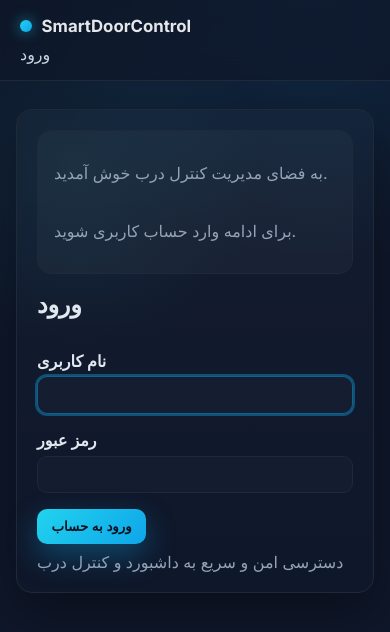
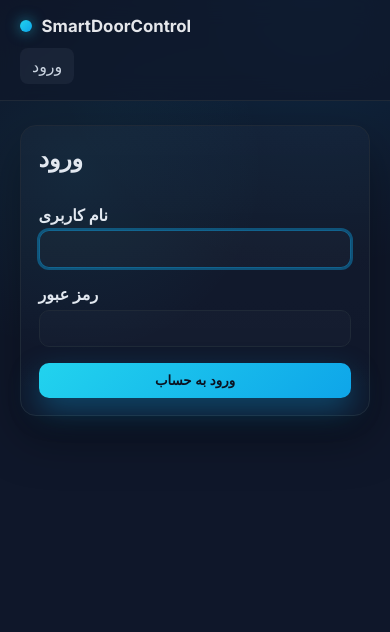
Before and after one commit to ErfanTavana/SmartDoorControl, a Django app: page /accounts/login/ in a window 390 px wide. Shown: the top 632 px of the page. Run offline with Django 5.2, Linux system fonts and the light colour scheme.

Commit message:
Improve responsive UI and PWA assets

```diff
--- a/templates/access/access_logs.html
+++ b/templates/access/access_logs.html
@@ -6,8 +6,7 @@
         <h1>گزارش دسترسی‌ها</h1>
         <span class="badge">{{ household.title }}</span>
     </div>
-    <p class="muted">تاریخچه کامل تلاش‌های ورود و دلایل رد یا تایید دسترسی.</p>
-
+    <div class="table-container">
         <table>
             <thead>
                 <tr>
@@ -33,4 +32,5 @@
             </tbody>
         </table>
     </div>
+</div>
 {% endblock %}
--- a/templates/access/member_panel.html
+++ b/templates/access/member_panel.html
@@ -2,11 +2,6 @@
 {% block title %}Door Control{% endblock %}
 {% block content %}
 <div class="stack">
-    <div class="subtle-card">
-        <p class="muted">کنترل سریع و امن قفل هوشمند خانه شما.</p>
-        <p class="muted">وضعیت و بازه دسترسی فعلی در کارت‌های زیر نمایش داده می‌شود.</p>
-    </div>
-
     <div class="stack">
         <div class="pill-actions">
             <h1>کنترل درب</h1>
--- a/templates/accounts/login.html
+++ b/templates/accounts/login.html
@@ -2,11 +2,6 @@
 {% block title %}Login{% endblock %}
 {% block content %}
 <div class="stack">
-    <div class="subtle-card">
-        <p class="muted">به فضای مدیریت کنترل درب خوش آمدید.</p>
-        <p class="muted">برای ادامه وارد حساب کاربری شوید.</p>
-    </div>
-
     <div class="stack">
         <h1>ورود</h1>
         <form method="post">
@@ -24,7 +19,6 @@
             </div>
             <div class="pill-actions">
                 <button class="btn" type="submit">ورود به حساب</button>
-                <span class="muted">دسترسی امن و سریع به داشبورد و کنترل درب</span>
             </div>
         </form>
     </div>
--- a/templates/base/base.html
+++ b/templates/base/base.html
@@ -2,11 +2,16 @@
 <html lang="en">
 <head>
     <meta charset="UTF-8">
-    <meta name="viewport" content="width=device-width, initial-scale=1.0">
+    <meta name="viewport" content="width=device-width, initial-scale=1.0, viewport-fit=cover">
+    <meta name="theme-color" content="#0ea5e9">
     <link rel="manifest" href="/static/manifest.json">
+    <link rel="icon" href="/static/icons/icon-192.svg">
+    <link rel="apple-touch-icon" href="/static/icons/icon-192.svg">
     <script>
         if ('serviceWorker' in navigator) {
-            navigator.serviceWorker.register('/static/service-worker.js');
+            window.addEventListener('load', () => {
+                navigator.serviceWorker.register('/static/service-worker.js');
+            });
         }
     </script>
     <title>{% block title %}Smart Door Control{% endblock %}</title>
@@ -84,12 +89,13 @@
         nav a:hover { color: #fff; transform: translateY(-1px); }
 
         main {
-            padding: 1.75rem 1rem 2.25rem;
+            padding: 1.5rem 1rem 2.25rem;
         }
 
         .container {
             max-width: 1100px;
             margin: 0 auto;
+            padding: 0 0.25rem;
         }
 
         .panel {
@@ -102,7 +108,7 @@
 
         h1 {
             margin: 0 0 1rem;
-            font-size: 1.5rem;
+            font-size: clamp(1.25rem, 2vw + 1rem, 1.6rem);
             letter-spacing: -0.01em;
         }
 
@@ -142,14 +148,19 @@
 
         .stack { display: grid; gap: 1rem; }
 
+        .table-container {
+            width: 100%;
+            overflow-x: auto;
+            border: 1px solid var(--border);
+            border-radius: 12px;
+            background: var(--card);
+            margin-top: 1rem;
+        }
+
         table {
             width: 100%;
             border-collapse: collapse;
-            margin-top: 1rem;
-            border: 1px solid var(--border);
-            background: var(--card);
-            border-radius: 12px;
-            overflow: hidden;
+            min-width: 520px;
         }
 
         table th, table td {
@@ -217,9 +228,16 @@
         .table-actions { display: flex; gap: 0.5rem; align-items: center; }
 
         @media (max-width: 640px) {
-            .nav { flex-direction: column; align-items: flex-start; gap: 0.5rem; }
-            nav a { margin-left: 0; margin-right: 1rem; }
-            .panel { padding: 1.25rem; }
+            header { position: sticky; top: 0; }
+            .nav { flex-direction: column; align-items: flex-start; gap: 0.75rem; }
+            nav { display: flex; flex-wrap: wrap; gap: 0.5rem; width: 100%; }
+            nav a { margin: 0; padding: 0.5rem 0.75rem; background: rgba(148, 163, 184, 0.08); border-radius: 8px; }
+            .panel { padding: 1.1rem; }
+            .pill-actions { width: 100%; justify-content: space-between; }
+            .btn { width: 100%; justify-content: center; }
+            form .pill-actions { flex-direction: column; align-items: stretch; }
+            .table-container { border-radius: 10px; }
+            table { min-width: 100%; }
         }
     </style>
 </head>
--- a/templates/households/head_dashboard.html
+++ b/templates/households/head_dashboard.html
@@ -6,7 +6,6 @@
         <h1>{{ household.title }}</h1>
         <span class="badge">داشبورد خانه</span>
     </div>
-    <p class="muted">وضعیت خلاصه خانوار و میانبرهای مدیریتی.</p>
 
     <div class="stat-grid">
         <div class="stat-card">
--- a/templates/households/member_form.html
+++ b/templates/households/member_form.html
@@ -15,14 +15,12 @@
                 <div>
                     <label>{{ field.label }}</label>
                     {{ field }}
-                    {% if field.help_text %}<small class="muted">{{ field.help_text }}</small>{% endif %}
                     {% for error in field.errors %}<div class="badge badge-danger">{{ error }}</div>{% endfor %}
                 </div>
             {% endfor %}
         </div>
         <div class="pill-actions">
             <button class="btn" type="submit">ذخیره</button>
-            <span class="muted">زمان‌بندی دسترسی و وضعیت فعال بودن را به‌روز کنید.</span>
         </div>
     </form>
 </div>
--- a/templates/households/member_list.html
+++ b/templates/households/member_list.html
@@ -6,8 +6,7 @@
         <h1>مدیریت اعضا</h1>
         <a class="btn" href="{% url 'households:member_create' %}">افزودن عضو جدید</a>
     </div>
-    <p class="muted">بازه زمانی و وضعیت فعال بودن هر عضو را در یک نگاه ببینید.</p>
-
+    <div class="table-container">
         <table>
             <thead>
                 <tr>
@@ -45,4 +44,5 @@
             </tbody>
         </table>
     </div>
+</div>
 {% endblock %}
```
Also changed, not shown: static/service-worker.js (+33 -3 lines), static/icons/icon-192.svg (added), static/icons/icon-512.svg (added), static/manifest.json. Lines whose indentation alone changed are shown as unchanged.
